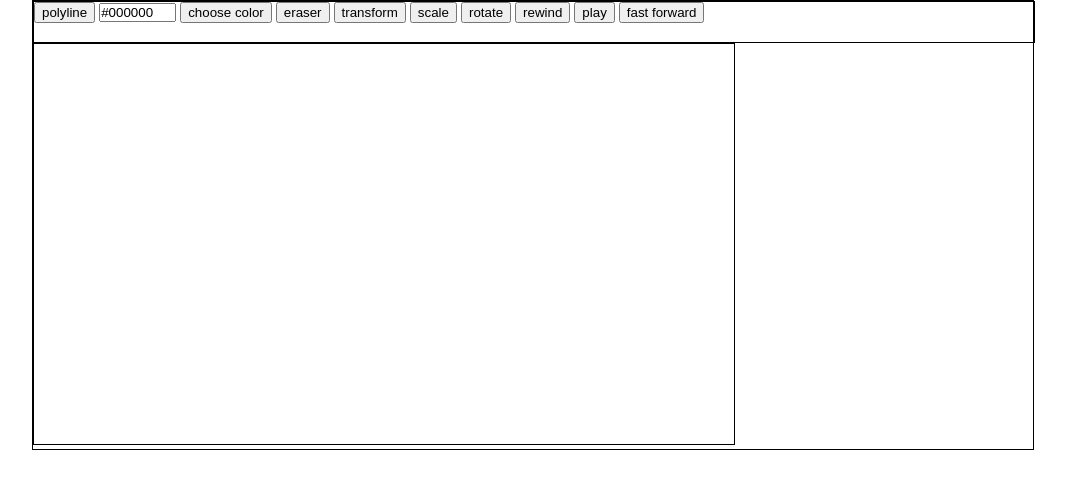
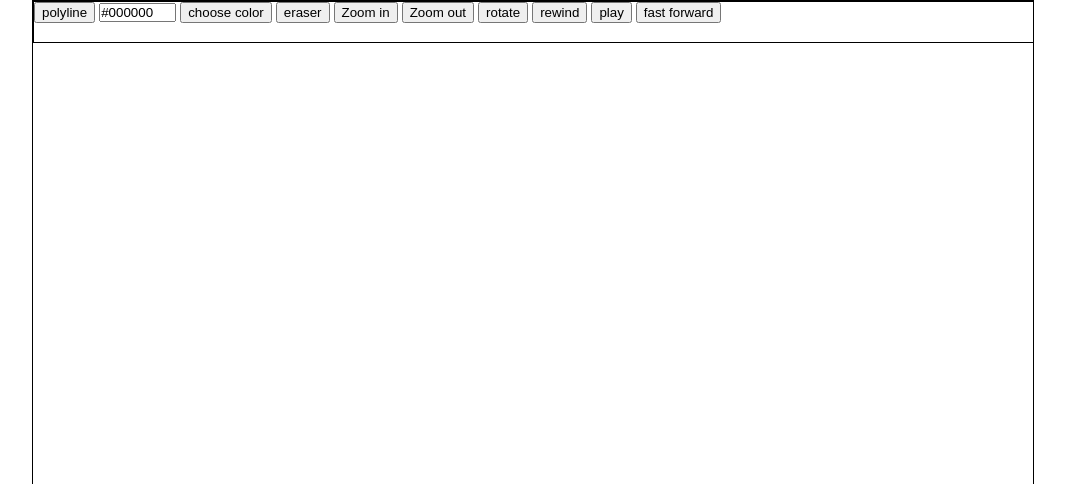
Before and after one commit to vsbhas/html-5-canvas-whiteboard, a plain HTML site: page trunk/index.html in a window 1280 px wide. Shown: the top 484 px of the page, without its empty margins (108-1174 px from the left). Drawn offline with Linux system fonts and the light colour scheme.

Commit message:
zoom seems to work now,, I had to change some css and the getX and getY functions

```diff
--- a/trunk/index.html
+++ b/trunk/index.html
@@ -13,14 +13,16 @@
             <input id="color" type="text" name="color" size="7" value="#000000" maxlength="7" />
             <button type="button" onmousedown="setStrokeStyle(document.getElementById('color').value)">choose color</button>
             <button type="button" onmousedown="activateEraser(event)">eraser</button>
-            <button type="button">transform</button>
-            <button type="button">scale</button>
+            <button type="button" onmousedown="zoom(1.5)">Zoom in</button>
+            <button type="button" onmousedown="zoom(0.5)">Zoom out</button>
             <button type="button">rotate</button>
             <button type="button">rewind</button>
             <button type="button">play</button>
             <button type="button">fast forward</button>
         </div> <!-- tools -->
-        <canvas id="canvas"></canvas>
+        <div id="canvas-container">
+            <canvas id="canvas"></canvas>
+        </div>
     </div> <!-- container -->
     <script src="jquery-1.4.2.min.js" type="application/javascript"></script>
     <script src="whiteboard.js" type="application/javascript"></script>
--- a/trunk/style.css
+++ b/trunk/style.css
@@ -5,13 +5,23 @@ border: 1px solid black;
 width: 1000px;
 left: 50%;
 margin-left: -500px;
+overflow: hidden;
+height: 99%;
+}
+
+#canvas-container {
+position: absolute;
+height: 100%;
+top: 40px;
+width: 100%;
 }
 
 #canvas {
 position: relative;
-border: 1px solid black;
-height: 400px;
-width: 700px;
+outline: 1px solid black;
+height: 100%;
+width: 100%;
+z-index: 0;
 }
 
 #tools {
@@ -19,4 +29,6 @@ position: relative;
 border: 1px solid black;
 height: 40px;
 width: 100%;
+background-color: white;
+z-index: 10;
 }
--- a/trunk/whiteboard.js
+++ b/trunk/whiteboard.js
@@ -1,14 +1,18 @@
 
 
+//set the canvas width and height
+// the offsetWidth and Height is default width and height
 var canvas = document.getElementById("canvas");
-canvas.width = 700;
-canvas.height = 400;
+canvas.width = canvas.offsetWidth;
+canvas.height = canvas.offsetHeight;
+
 console.log(canvas);
 var context = canvas.getContext('2d');
 
 //initial values for the drawing context
 context.lineWidth = 5;
 context.lineCap = "round";
+var zoomFactor = 1.0;
 
 
 /*
@@ -16,14 +20,22 @@ Help function to get the x coordinate inside canvas
 counted from the left
 */
 function getX(event) {
-    return (event.clientX - $("#canvas").offset().left);
+    var cssx = (event.clientX - $("#canvas").offset().left);
+    var xrel = canvas.width/canvas.offsetWidth;
+    var canvasx = cssx * xrel;
+    console.log(canvasx);
+    return canvasx;
 }
 /*
 Help function to get the y coordinate inside canvas
 counted from the top
 */
 function getY(event) {
-    return (event.clientY - $("#canvas").offset().top);
+    var cssy = (event.clientY - $("#canvas").offset().top);
+    var yrel = canvas.height/canvas.offsetHeight;
+    var canvasy = cssy * yrel;
+    console.log(canvasy);
+    return canvasy;
 }
 
 
@@ -98,3 +110,20 @@ function activateEraser() {
     context.strokeStyle = "#FFFFFF";
     drawPolyline();
 }
+
+/*
+This function scales so that it will have a
+zoom in effect with the given factor
+*/
+function zoom(factor) {
+    console.log("zoomin");
+    //context.scale(factor,factor);
+    var newWidth = canvas.offsetWidth * factor;
+    var newHeight = canvas.offsetHeight * factor;
+    canvas.style.width = newWidth + "px";
+    canvas.style.height = newHeight + "px";
+    console.log(factor);
+    console.log(canvas.width);
+    console.log(canvas.offsetWidth);
+    console.log(newWidth);
+}
```
